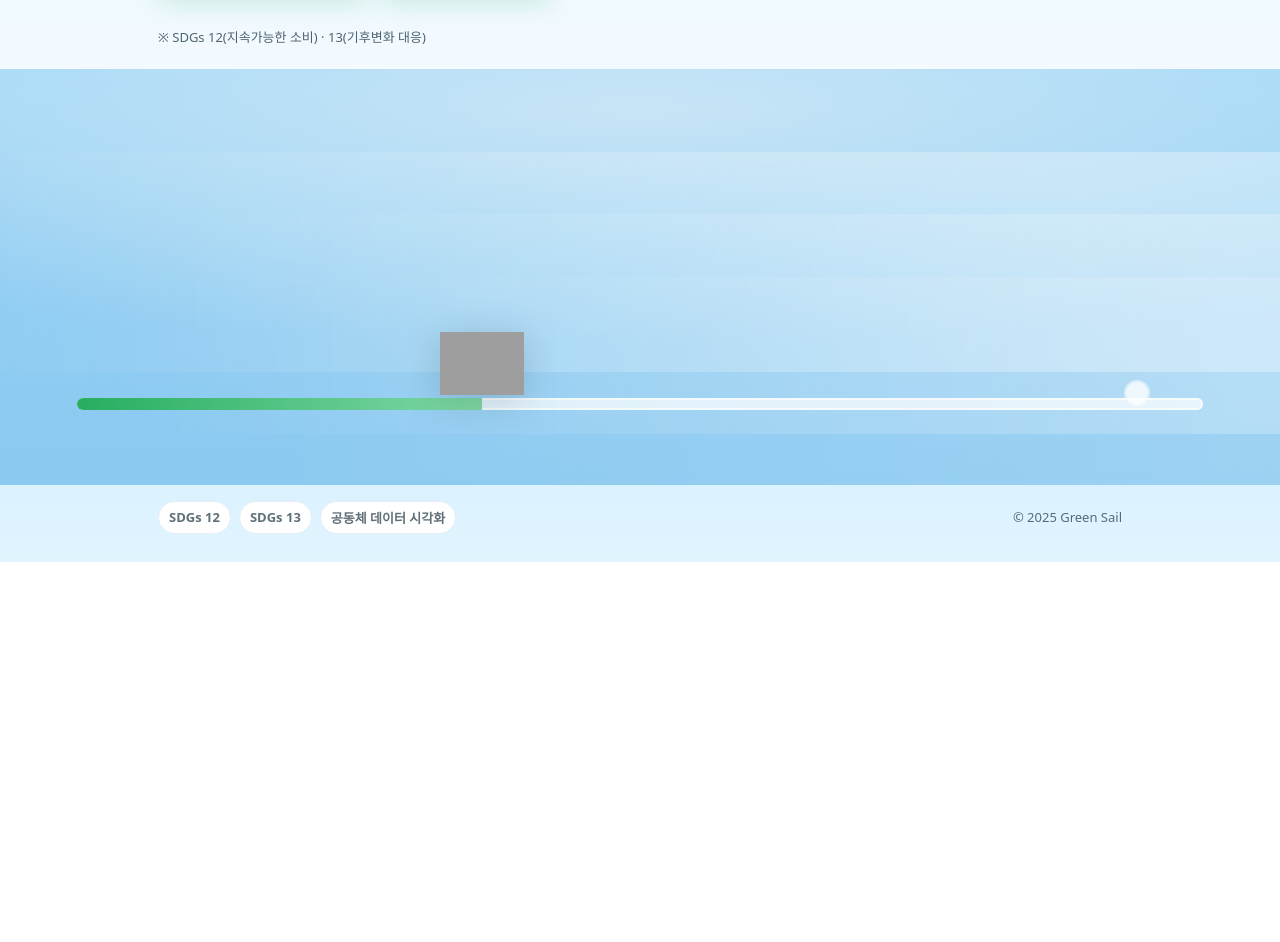
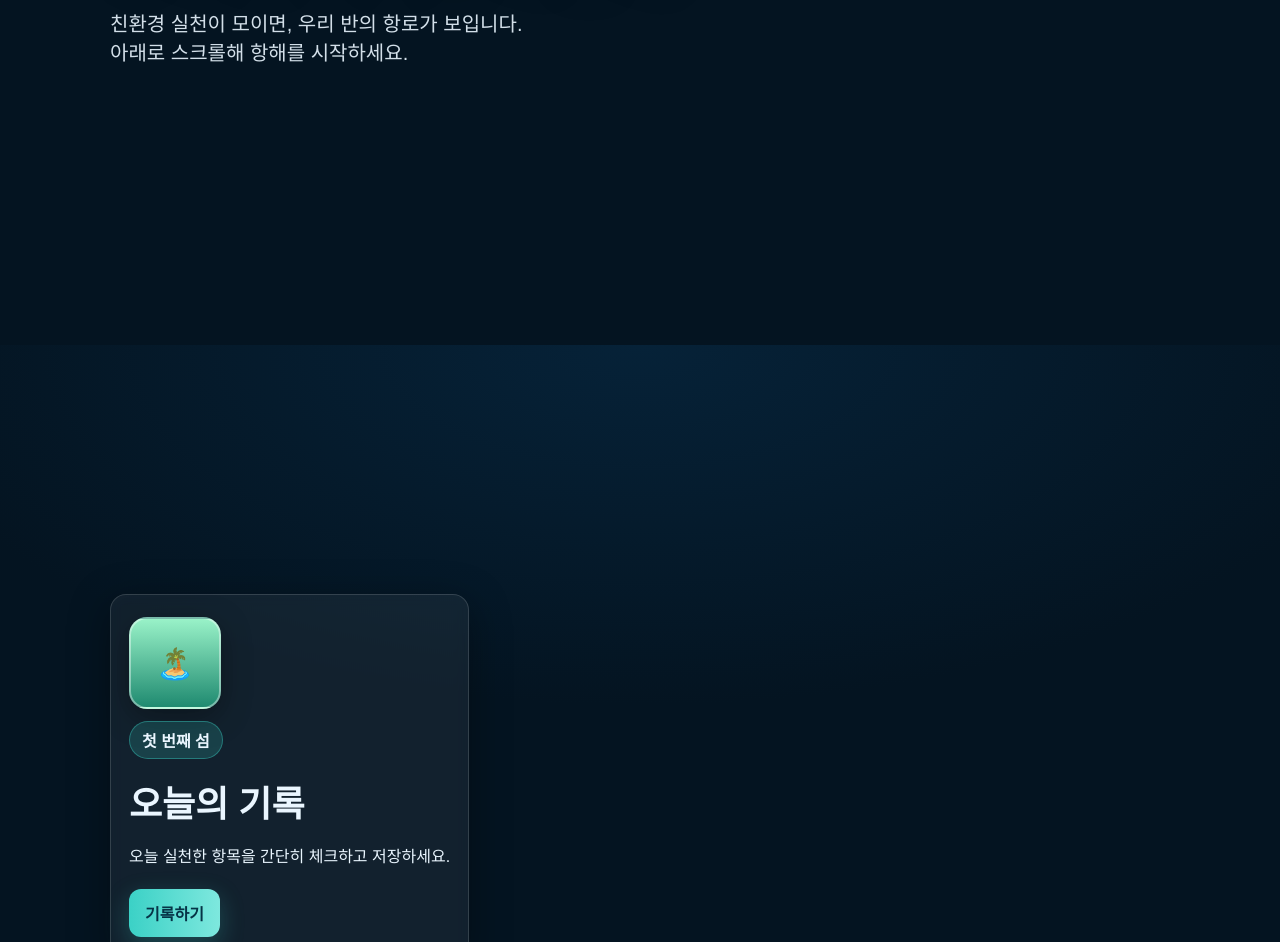
Before and after one commit to ubin128/green-sail, a plain HTML site: page index.html in a window 1280 px wide. Shown: the part 455-1397 px from the top of the page. Before the commit the page ends 1017 px from the top, so only its background shows below. Drawn offline with Linux system fonts and the light colour scheme; grey boxes are pictures that could not be loaded; a web font is replaced by a local one.

Commit message:
index.html 코드 수정333

```diff
--- a/index.html
+++ b/index.html
@@ -1,153 +1,181 @@
 <!DOCTYPE html>
 <html lang="ko">
 <head>
-  <meta charset="utf-8" />
+  <meta charset="UTF-8" />
   <meta name="viewport" content="width=device-width,initial-scale=1" />
   <title>초록돛단배</title>
-  <link rel="icon" href="data:,"/>
- <link href="https://fonts.googleapis.com/css2?family=Noto+Sans+KR:wght@400;700&family=Noto+Serif+KR:wght@700&display=swap" rel="stylesheet">
+
+  <!-- ✅ 나눔스퀘어 폰트 -->
+  <style>
+    @font-face{
+      font-family:'NanumSquare';
+      src:url('https://cdn.jsdelivr.net/gh/projectnoonnu/noonfonts_2107@1.1/NanumSquare-Regular.woff') format('woff');
+      font-weight:400; font-style:normal;
+    }
+    @font-face{
+      font-family:'NanumSquare';
+      src:url('https://cdn.jsdelivr.net/gh/projectnoonnu/noonfonts_2107@1.1/NanumSquare-Bold.woff') format('woff');
+      font-weight:700; font-style:normal;
+    }
+  </style>
+
   <style>
     :root{
-      --sea:#e6f7ff; --deep:#0f6fae; --green:#27ae60; --ink:#0b2430;
+      --deep1:#041421;
+      --deep2:#062238;
+      --deep3:#0a2f4e;
+      --ink:#eaf6ff;
+      --accent:#3bd1c6;
     }
     *{box-sizing:border-box}
-    html,body{height:100%}
     body{
-      margin:0; font-family:system-ui, Pretendard, Apple SD Gothic Neo, sans-serif;
-      background:linear-gradient(#cfefff,#eaf7ff 40%, #ffffff 100%);
-      color:var(--ink);
+      margin:0; font-family:'NanumSquare', sans-serif; color:var(--ink);
+      background: radial-gradient(120% 90% at 50% 0%, var(--deep2), var(--deep1) 50%) fixed,
+                  linear-gradient(180deg, var(--deep1), var(--deep3)) fixed;
+      overflow-x:hidden;
     }
-    /* 상단 헤더 */
-    header{
-      max-width:1000px; margin:0 auto; padding:18px 18px 0; display:flex; align-items:center; gap:10px;
-    }
-    .badge{background:#e9fff0;border:1px solid #bde7cb;padding:6px 12px;border-radius:999px;font-weight:700}
-    .brand{font-weight:900;font-size:18px}
-    /* 히어로 섹션 */
-    .hero{
-      max-width:1000px; margin:0 auto; padding:40px 18px 0; position:relative; z-index:1;
-      display:grid; gap:18px;
-    }
-    .title{font-size: clamp(28px, 5vw, 44px); line-height:1.2; font-weight:900;}
-    .subtitle{font-size: clamp(14px, 2.8vw, 18px); opacity:.85}
-    .cta{display:flex; gap:12px; flex-wrap:wrap; margin-top:4px}
-    .btn{
-      background:var(--green); color:#fff; border:none; border-radius:12px;
-      padding:12px 18px; font-weight:800; cursor:pointer; text-decoration:none;
-      box-shadow:0 8px 24px rgba(39,174,96,.18);
-    }
-    .btn.secondary{background:var(--deep)}
-    .note{font-size:13px; opacity:.7}
 
-    /* 바다/파도/보트 */
-    .ocean-wrap{position:relative; height:52vh; min-height:320px; margin-top:10px; overflow:hidden;}
-    .ocean{
-      position:absolute; inset:0;
-      background:linear-gradient(180deg, rgba(15,111,174,.10), rgba(15,111,174,.18)), radial-gradient(120% 70% at 50% 10%, #dff3ff 0%, #bfe8ff 45%, #a6ddff 80%);
-    }
-    .wave{
-      position:absolute; left:-200px; width:400%; height:220px; top:20%;
-      background:radial-gradient(circle at 50% 50%, rgba(255,255,255,.65) 25%, rgba(255,255,255,0) 70%);
-      opacity:.5; filter:blur(0.2px); animation:swim 10s linear infinite;
-    }
-    .wave.w2{animation-duration:13s; opacity:.35; top:35%}
-    .wave.w3{animation-duration:16s; opacity:.25; top:50%}
-    @keyframes swim{from{transform:translateX(0)}to{transform:translateX(-25%)}}
+    .wrap{max-width:1100px; margin:0 auto; padding:0 20px}
+    .spacer{height:14vh}
 
-    .route{
-      position:absolute; left:6%; right:6%; bottom:18%; height:12px; border-radius:999px; overflow:hidden;
-      background:rgba(255,255,255,.7); box-shadow: inset 0 0 0 2px rgba(255,255,255,.6);
-    }
-    .route .bar{position:absolute; inset:0; width:36%; background:linear-gradient(90deg, var(--green), #7fd8a6)}
+    /* 페이드인 */
+    .fade{opacity:0; transform:translateY(16px); transition:opacity 1s ease, transform 1s ease}
+    .fade.visible{opacity:1; transform:none}
 
+    /* Hero */
+    .hero{min-height:100vh; display:flex; align-items:center; position:relative}
+    .hero h1{font-size:clamp(28px,5.6vw,64px); margin:0 0 20px; font-weight:700; text-shadow:0 8px 36px rgba(0,0,0,.4)}
+    .hero p.sub{font-size:clamp(14px,2.2vw,20px); opacity:.9}
+
+    /* 보트 */
     .boat{
-      position:absolute; bottom:calc(18% + 10px); width:84px; transform:translateX(-50%);
-      transition:left .8s ease; filter: drop-shadow(0 6px 18px rgba(0,0,0,.15));
+      position:fixed; left:calc(55% + 240px); top:24vh;
+      width:84px; transform:translateX(-50%) rotate(0deg);
+      transform-origin:center center;
+      transition:opacity 1.5s ease;  /* 초기엔 투명도만 */
+      filter:drop-shadow(0 12px 30px rgba(0,0,0,.45));
+      opacity:0; z-index:10;
     }
     .boat img{width:100%}
-    .buoy{
-      position:absolute; bottom:calc(18% + 6px); width:22px; height:22px; border-radius:50%;
-      background:#fffc; box-shadow:0 0 0 2px #fff8;
+
+    /* 섬 */
+    .island{min-height:80vh; display:flex; align-items:center}
+    .card{
+      background:rgba(255,255,255,.06); border:1px solid rgba(255,255,255,.14);
+      padding:22px 18px; border-radius:16px; backdrop-filter:blur(6px);
+      box-shadow:0 10px 40px rgba(0,0,0,.35); max-width:560px;
     }
+    .chip{display:inline-block; padding:6px 12px; border-radius:999px; font-weight:700;
+      background:rgba(59,209,198,.18); border:1px solid rgba(59,209,198,.4); margin-bottom:10px}
+    .island h2{margin:6px 0 8px; font-size:clamp(22px,4.2vw,36px)}
 
-    /* 바닥 정보 */
-    .footer{
-      max-width:1000px; margin:0 auto; padding:16px 18px 28px; display:flex; justify-content:space-between; align-items:center; gap:10px;
-      color:#0b2430a6; font-size:13px;
+    .isle-mark{
+      width:92px; height:92px; border-radius:18px;
+      background:linear-gradient(180deg,#99f2c8,#1f8a70);
+      border:2px solid rgba(255,255,255,.4);
+      box-shadow:0 8px 30px rgba(0,0,0,.35);
+      display:flex; align-items:center; justify-content:center;
+      margin-bottom:12px; overflow:hidden;
+      opacity:0; transform:translateY(14px);
+      transition:opacity .9s ease, transform .9s ease;
     }
-    .sdgs{display:flex; gap:8px; flex-wrap:wrap}
-    .chip{background:#fff; border:1px solid #e5eef6; border-radius:999px; padding:6px 10px; font-weight:700}
-    @media (max-width:520px){ .boat{width:64px} }
+    .isle-mark.visible{opacity:1; transform:none}
+
+    .btn{display:inline-block; margin-top:6px;
+      background:linear-gradient(90deg,#3bd1c6,#7ee8de);
+      color:#063346; text-decoration:none; font-weight:700;
+      padding:12px 16px; border-radius:12px; box-shadow:0 8px 24px rgba(59,209,198,.25)}
+    .btn:hover{filter:brightness(1.05)}
+
+    .footer{height:16vh}
   </style>
 </head>
 <body>
-  <header>
-    <span class="badge">초록돛단배</span>
-    <div class="brand">친환경 생활 습관 챌린지</div>
-  </header>
 
-  <section class="hero">
-    <h1 class="title">작은 습관이<br>우리의 <span style="color:var(--deep)">항로</span>를 바꾼다</h1>
-    <p class="subtitle">
-      오늘의 실천을 기록하면 초록 돛단배가 앞으로 나아가요.<br>
-      반별 평균으로 공정하게 비교하고, 모두의 실천이 하나의 항로가 됩니다.
-    </p>
-    <div class="cta">
-      <a class="btn" href="log.html">⛵ 승선하기 · 오늘의 기록</a>
-      <a class="btn secondary" href="board.html">🌍 함대 현황판 보기</a>
+  <!-- Hero -->
+  <section class="hero wrap">
+    <div>
+      <h1 class="fade" id="title">작은 습관이<br>우리의 <span style="color:#7ee8de">항로</span>를 바꾼다</h1>
+      <p class="sub fade" id="subtitle">친환경 실천이 모이면, 우리 반의 항로가 보입니다.<br>아래로 스크롤해 항해를 시작하세요.</p>
     </div>
-    <p class="note">※ SDGs 12(지속가능한 소비) · 13(기후변화 대응)</p>
   </section>
 
-  <!-- 바다/항로/배 연출 -->
-  <div class="ocean-wrap">
-    <div class="ocean">
-      <div class="wave"></div>
-      <div class="wave w2"></div>
-      <div class="wave w3"></div>
-
-      <!-- 항로 게이지 -->
-      <div class="route"><div class="bar" id="bar"></div></div>
-
-      <!-- 도착 지점 표식(부표) -->
-      <div class="buoy" style="left:88%"></div>
-
-      <!-- 배 아이콘 -->
-      <div class="boat" id="boat"><img src="https://www.svgrepo.com/show/252984/sailboat-boat.svg" alt="boat"></div>
-    </div>
+  <!-- 보트 -->
+  <div id="boat" class="boat">
+    <img src="ship-yacht.svg" alt="보트">
   </div>
 
-  <div class="footer">
-    <div class="sdgs">
-      <span class="chip">SDGs 12</span>
-      <span class="chip">SDGs 13</span>
-      <span class="chip">공동체 데이터 시각화</span>
+  <div class="spacer"></div>
+
+  <!-- 섬 1 -->
+  <section class="island wrap" id="isle-log">
+    <div class="card fade">
+      <div class="isle-mark" id="mark-log">
+        <span style="font-size:30px">🏝️</span>
+      </div>
+      <span class="chip">첫 번째 섬</span>
+      <h2>오늘의 기록</h2>
+      <p>오늘 실천한 항목을 간단히 체크하고 저장하세요.</p>
+      <a href="log.html" class="btn">기록하기</a>
     </div>
-    <div>© 2025 Green Sail</div>
-  </div>
+  </section>
+
+  <div class="spacer"></div>
+
+  <!-- 섬 2 -->
+  <section class="island wrap" id="isle-board">
+    <div class="card fade">
+      <div class="isle-mark" id="mark-board"><span style="font-size:30px">🏝️</span></div>
+      <span class="chip">두 번째 섬</span>
+      <h2>함대 현황판</h2>
+      <p>반별 평균 달성률로 비교합니다. 모두의 항해가 모여 학교의 항로가 됩니다.</p>
+      <a href="board.html" class="btn">현황판 보기</a>
+    </div>
+  </section>
+
+  <div class="footer"></div>
 
   <script>
-    // 간단한 데모: 랜딩에서 배를 "진행률"만큼 이동시켜 감성 주기
-    // (실사용에선 오늘 달성률을 Firebase에서 가져와 반영하면 더 좋음)
-    const boat = document.getElementById('boat');
-    const bar = document.getElementById('bar');
+    // 페이드인/아웃
+    const io = new IntersectionObserver((entries)=>{
+      entries.forEach(entry=>{
+        if(entry.isIntersecting){
+          entry.target.classList.add('visible');
+        } else {
+          entry.target.classList.remove('visible');
+        }
+      });
+    }, {threshold:0.25});
+    document.querySelectorAll('.fade, .isle-mark').forEach(n=>io.observe(n));
 
-    function setProgress(pct){ // 0~100
-      const wrap = document.querySelector('.ocean-wrap');
-      const ocean = document.querySelector('.ocean');
-      const pad = wrap.clientWidth * 0.06; // 좌우 패딩(6%)
-      const x = pad + (wrap.clientWidth - pad*2) * (pct/100);
-      boat.style.left = x + 'px';
-      bar.style.width = Math.max(8, pct) + '%';
-    }
+    // 초기 순차 등장
+    window.addEventListener('load', ()=>{
+      const boat = document.getElementById('boat');
+      document.getElementById('title').classList.add('visible');
+      setTimeout(()=>document.getElementById('subtitle').classList.add('visible'), 300);
 
-    // 입장 애니메이션: 10%→현재값
-    let target = 36; // 임시 진행률 (나중엔 실제 데이터로 대체)
-    setProgress(10);
-    setTimeout(()=>setProgress(target), 300);
+      // 보트 1단계: 페이드인
+      setTimeout(()=> {
+        boat.style.opacity = 1;
+      }, 500);
 
-    // 창 크기 바뀌어도 위치 유지
-    window.addEventListener('resize', ()=>setProgress(target));
+      // 보트 2단계: 회전 (천천히 2초 동안)
+      setTimeout(()=> {
+        boat.style.transition = "transform 2s ease";
+        boat.style.transform = "translateX(-20%) rotate(90deg)";
+      }, 1500);
+    });
+
+    // 스크롤 시 보트 하강
+    window.addEventListener('scroll', ()=>{
+      const boat = document.getElementById('boat');
+      const scrollTop = window.scrollY;
+      const docHeight = document.body.scrollHeight - window.innerHeight;
+      const pct = scrollTop / docHeight;
+      const minY = window.innerHeight * 0.24;
+      const maxY = window.innerHeight * 0.72;
+      boat.style.top = (minY + (maxY-minY)*pct) + "px";
+    });
   </script>
 </body>
 </html>
```
Also changed, not shown: board.html (deleted, +0 -13 lines), OWNER_TEST.txt (deleted), TEAM_TEST.txt (deleted), ship-yacht.svg (added).
